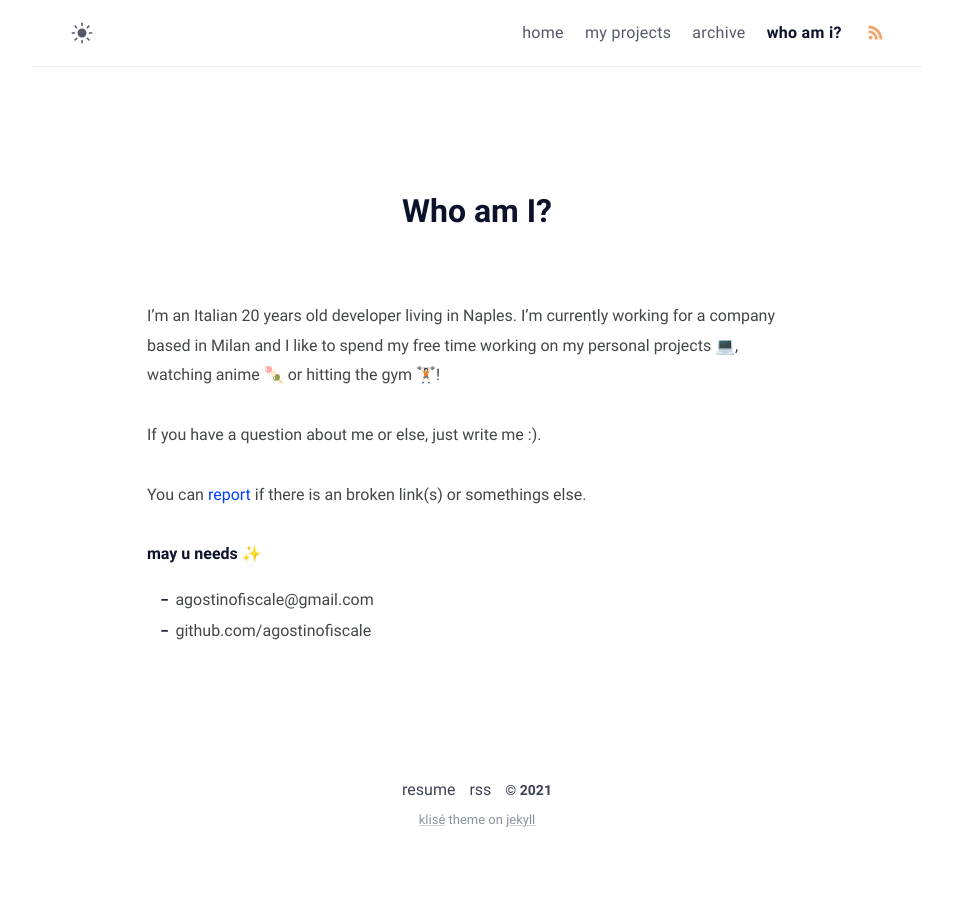
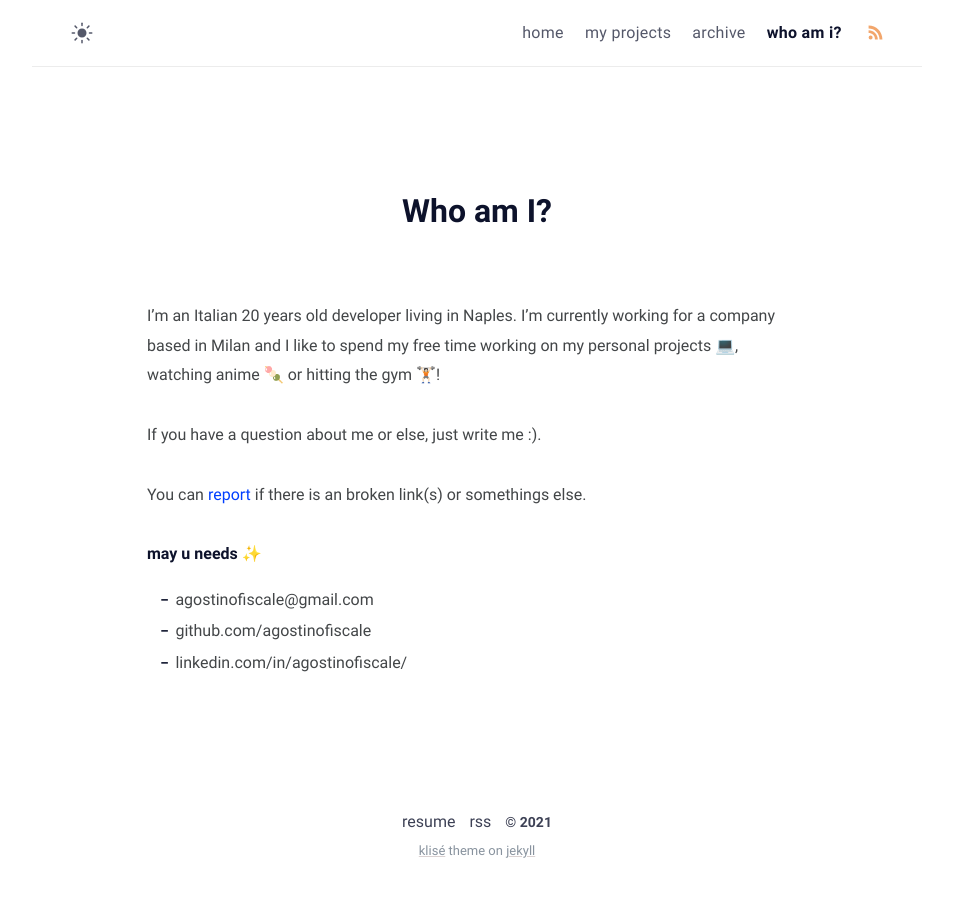
Before and after one commit to agostinofiscale/agostinofiscale.github.io, a Jekyll site: the page built from who-am-i.md, in a window 1280 px wide. Shown: the top 897 px of the page, without its empty margins (163-1116 px from the left). Built offline with Jekyll 4.4.1, drawn with Linux system fonts in a browser that asks for light colours.

Commit message:
Add LinkedIn account in "Who am I?" page

```diff
--- a/_config.yml
+++ b/_config.yml
@@ -18,6 +18,7 @@ author:
   github: agostinofiscale # github username
   twitter: twitter_username # twitter username
   facebook: facebook_username # facebook username
+  linkedin: agostinofiscale # linkedin username/id
   email: agostinofiscale@gmail.com # email adress
   avatar: /assets/img/avatar.png # change with your own avatar
 
--- a/who-am-i.md
+++ b/who-am-i.md
@@ -16,3 +16,4 @@ You can [report](https://github.com/agostinofiscale/agostinofiscale.github.io/is
 
 - {{ site.author.email }}
 - github.com/{{ site.author.github }}
+- linkedin.com/in/{{ site.author.linkedin }}/
```
